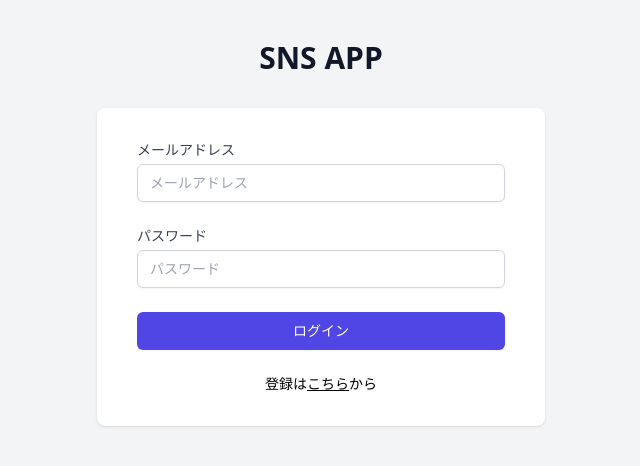
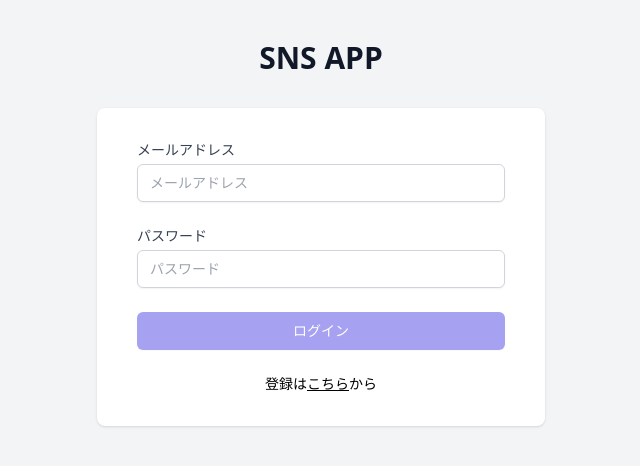
Before and after one commit to masakura-hwcreate/sns-app-type, a React (Create React App) app: page /signin in a window 1280 px wide. Shown: the top 466 px of the page, without its empty margins (319-959 px from the left). Built offline with nearby package versions, Linux system fonts and the light colour scheme; the HTML template or start-up script is replaced by a standard one.

Commit message:
add signin method2

```diff
--- a/src/pages/SIgnin.tsx
+++ b/src/pages/SIgnin.tsx
@@ -1,6 +1,16 @@
+import { useState } from 'react';
 import { Link } from 'react-router-dom';
+import { authRepository } from '../repositories/auth';
 
 function Signin() {
+    const[email, setEmail] = useState<string>('');
+    const[password, setPassword] = useState<string>('');
+
+    const signin = async () => {
+        const user = await authRepository.signin(email, password);
+        console.log(user);
+        }
+
     return (
         <div className="min-h-screen bg-gray-100 py-10 px-4 sm:px-6 lg:px-8">
         <div className="flex flex-col items-center">
@@ -17,6 +27,7 @@
                     </label>
                     <div className="mt-1">
                     <input
+                        onChange={(e) => setEmail(e.target.value)}
                         id="email"
                         name="email"
                         placeholder="メールアドレス"
@@ -35,6 +46,7 @@
                     </label>
                     <div className="mt-1">
                     <input
+                        onChange={ (e) => setPassword(e.target.value) }
                         id="password"
                         name="password"
                         placeholder="パスワード"
@@ -45,7 +57,11 @@
                     </div>
                 </div>
                 <div>
-                    <button className="w-full flex justify-center py-2 px-4 border border-transparent rounded-md shadow-sm text-sm font-medium text-white bg-indigo-600 hover:bg-indigo-700 focus:outline-none focus:ring-2 focus:ring-offset-2 focus:ring-indigo-500 disabled:opacity-50 disabled:cursor-not-allowed">
+                    <button
+                        onClick={signin}
+                        className="w-full flex justify-center py-2 px-4 border border-transparent rounded-md shadow-sm text-sm font-medium text-white bg-indigo-600 hover:bg-indigo-700 focus:outline-none focus:ring-2 focus:ring-offset-2 focus:ring-indigo-500 disabled:opacity-50 disabled:cursor-not-allowed"
+                        disabled={ email === '' || password === '' }
+                    >
                     ログイン
                     </button>
                 </div>
--- a/src/pages/SIgnup.tsx
+++ b/src/pages/SIgnup.tsx
@@ -51,7 +51,6 @@
                     </label>
                     <div className="mt-1">
                     <input
-                        onChange={(e)=>setEmail(e.target.value)}
                         id="email"
                         name="email"
                         placeholder="メールアドレス"
```
